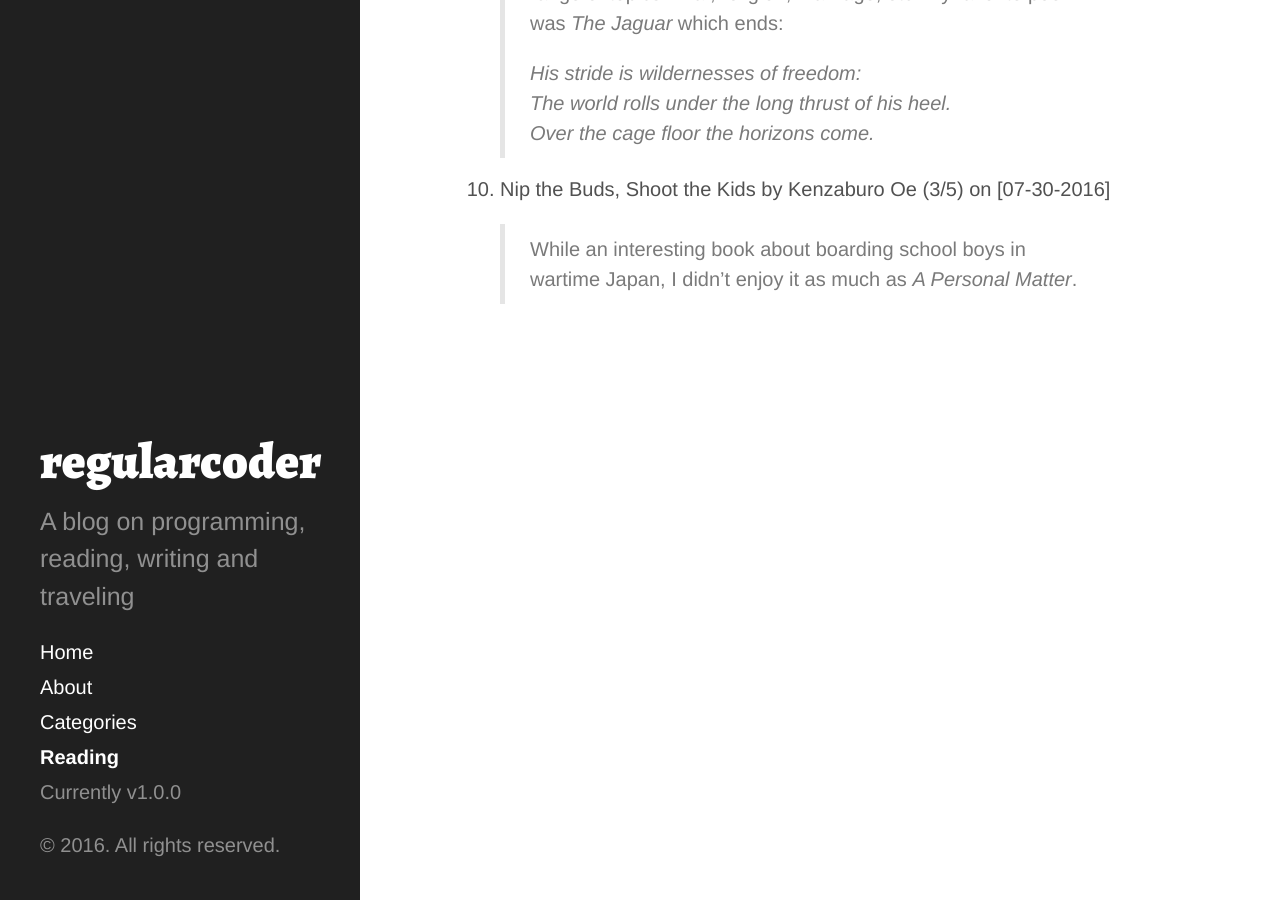
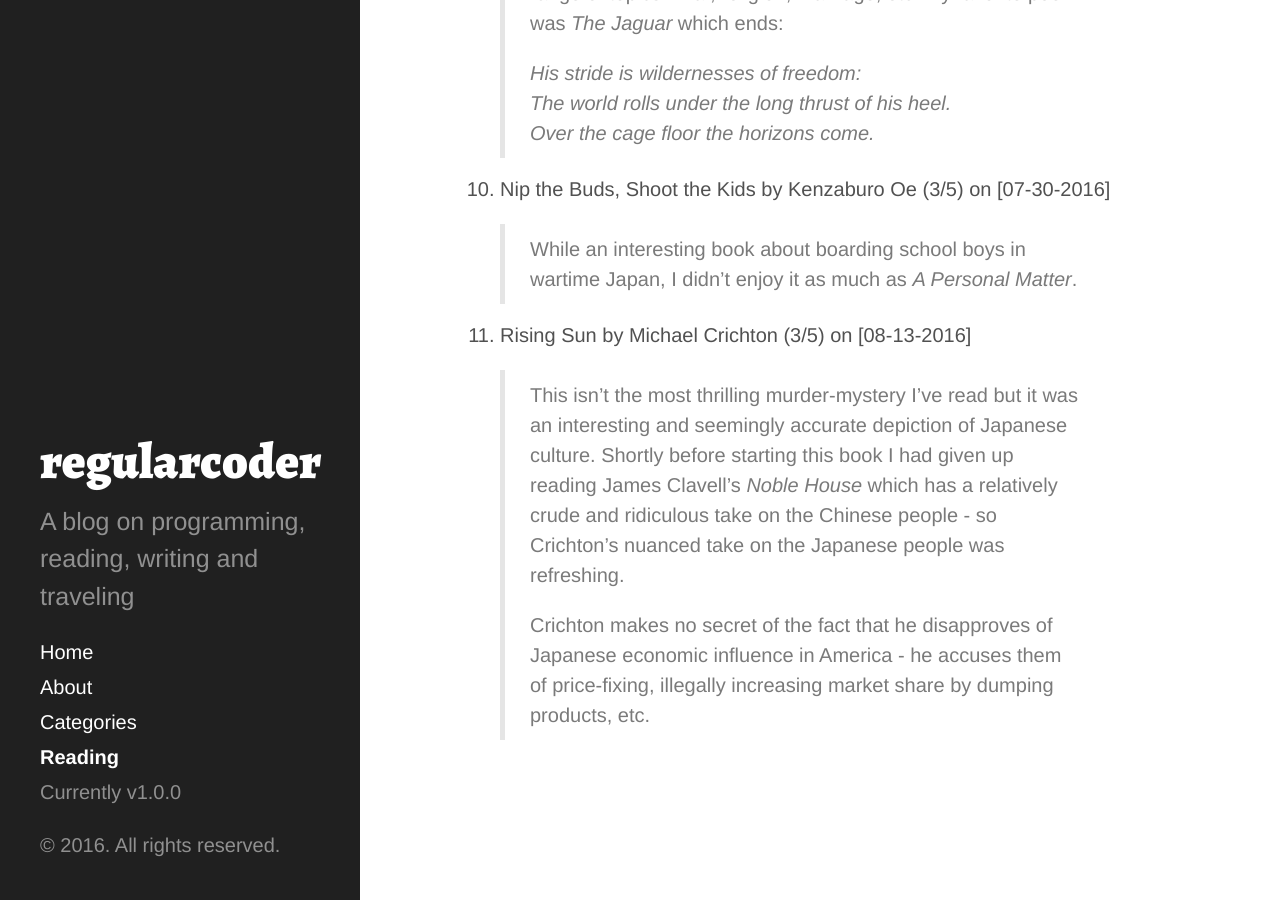
Before and after one commit to regularcoder/regularcoder, a Jekyll site: the page built from reading.md, in a window 1280 px wide and 900 px high, scrolled down 3258 px. Built offline with Jekyll 4.4.1, drawn with Linux system fonts in a browser that asks for light colours; comment, search, counter and statistics services are not loaded.

Commit message:
Added Rising Sun to book list

```diff
--- a/reading.md
+++ b/reading.md
@@ -70,3 +70,9 @@ Kenzaburo Oe, [The Art of Fiction No. 195](http://www.theparisreview.org/intervi
 10. Nip the Buds, Shoot the Kids by Kenzaburo Oe (3/5) on [07-30-2016]
 
     > While an interesting book about boarding school boys in wartime Japan, I didn't enjoy it as much as *A Personal Matter*.
+
+11. Rising Sun by Michael Crichton (3/5) on [08-13-2016]
+
+    > This isn't the most thrilling murder-mystery I've read but it was an interesting and seemingly accurate depiction of Japanese culture. Shortly before starting this book I had given up reading James Clavell's *Noble House* which has a relatively crude and ridiculous take on the Chinese people - so Crichton's nuanced take on the Japanese people was refreshing.
+    >
+    > Crichton makes no secret of the fact that he disapproves of Japanese economic influence in America - he accuses them of price-fixing, illegally increasing market share by dumping products, etc.
```
